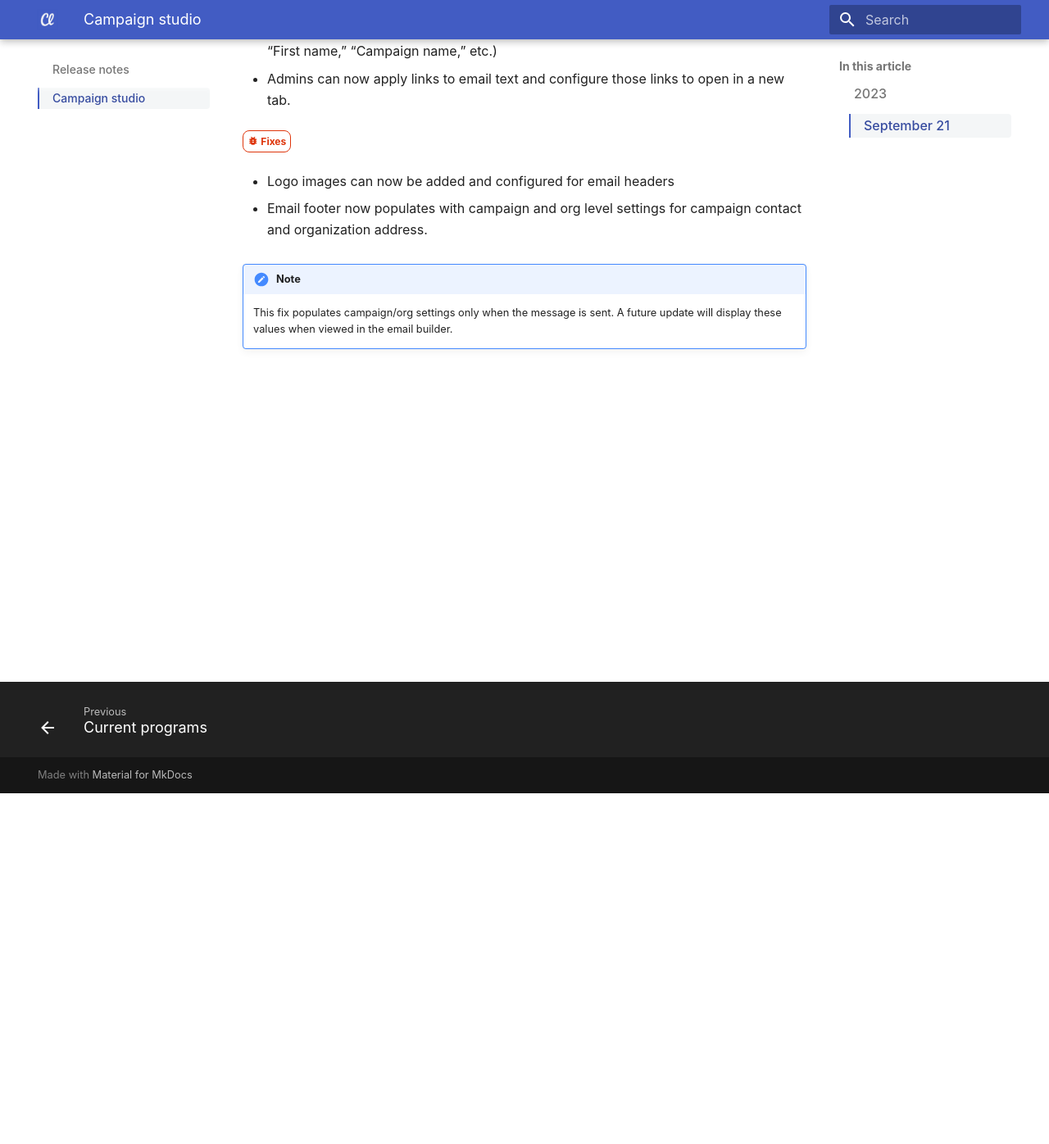
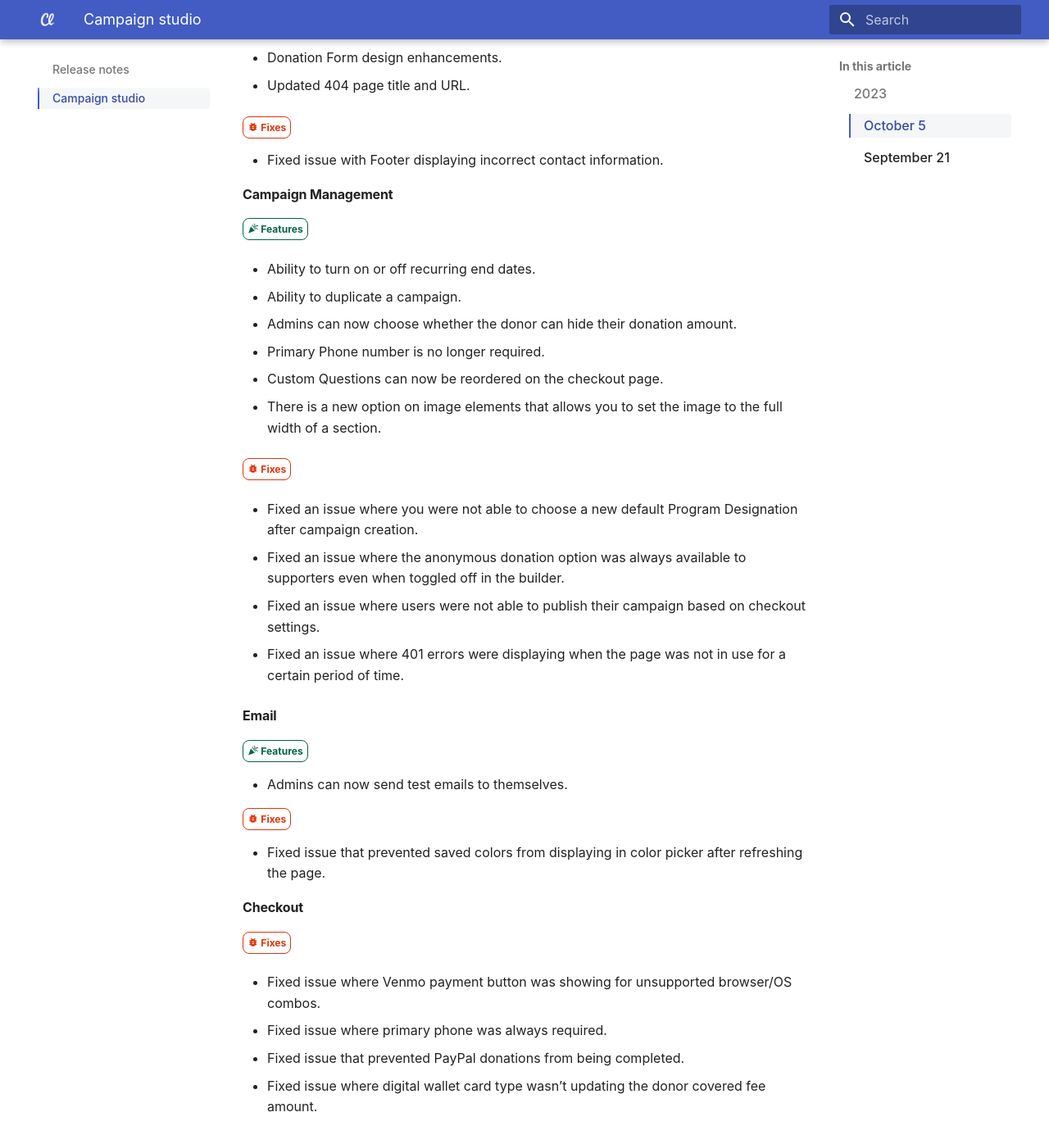
Before and after one commit to truj1ll0/mkdocs-help-center, an MkDocs documentation site: the page built from docs/release-notes/campaign-studio.md, in a window 1280 px wide and 1400 px high, scrolled down 432 px. Shown: the top 1396 px of the window at 82% size. Built offline with MkDocs 1.6.1 and Material for MkDocs 9.7.7, drawn with Linux system fonts in a browser that asks for light colours; some web fonts are replaced; some of the changed text lies outside the part shown.

Commit message:
Add Oct 5 release notes

```diff
--- a/docs/release-notes/campaign-studio.md
+++ b/docs/release-notes/campaign-studio.md
@@ -1,6 +1,70 @@
 # Campaign studio release notes
 
 ## 2023
+
+### October 5
+
+#### Campaign Pages
+
+<span class="tag tag--feature">:material-party-popper: Features</span>
+
+- Redirect URLs for inactive campaigns.
+
+- Donation Form design enhancements.
+
+- Updated 404 page title and URL.
+
+<span class="tag tag--bug">:material-bug: Fixes</span>
+
+- Fixed issue with Footer displaying incorrect contact information.
+
+#### Campaign Management
+
+<span class="tag tag--feature">:material-party-popper: Features</span>
+
+- Ability to turn on or off recurring end dates.
+
+- Ability to duplicate a campaign.
+
+- Admins can now choose whether the donor can hide their donation amount.
+
+- Primary Phone number is no longer required.
+
+- Custom Questions can now be reordered on the checkout page.
+
+- There is a new option on image elements that allows you to set the image to the full width of a section.
+
+<span class="tag tag--bug">:material-bug: Fixes</span>
+
+- Fixed an issue where you were not able to choose a new default Program Designation after campaign creation.
+
+- Fixed an issue where the anonymous donation option was always available to supporters even when toggled off in the builder.
+
+- Fixed an issue where users were not able to publish their campaign based on checkout settings.
+
+- Fixed an issue where 401 errors were displaying when the page was not in use for a certain period of time.
+
+#### Email
+
+<span class="tag tag--feature">:material-party-popper: Features</span>
+
+- Admins can now send test emails to themselves.
+
+<span class="tag tag--bug">:material-bug: Fixes</span>
+
+- Fixed issue that prevented saved colors from displaying in color picker after refreshing the page.
+
+#### Checkout
+
+<span class="tag tag--bug">:material-bug: Fixes</span>
+
+- Fixed issue where Venmo payment button was showing for unsupported browser/OS combos.
+
+- Fixed issue where primary phone was always required.
+
+- Fixed issue that prevented PayPal donations from being completed.
+
+- Fixed issue where digital wallet card type wasn’t updating the donor covered fee amount.
 
 ### September 21
 
```
